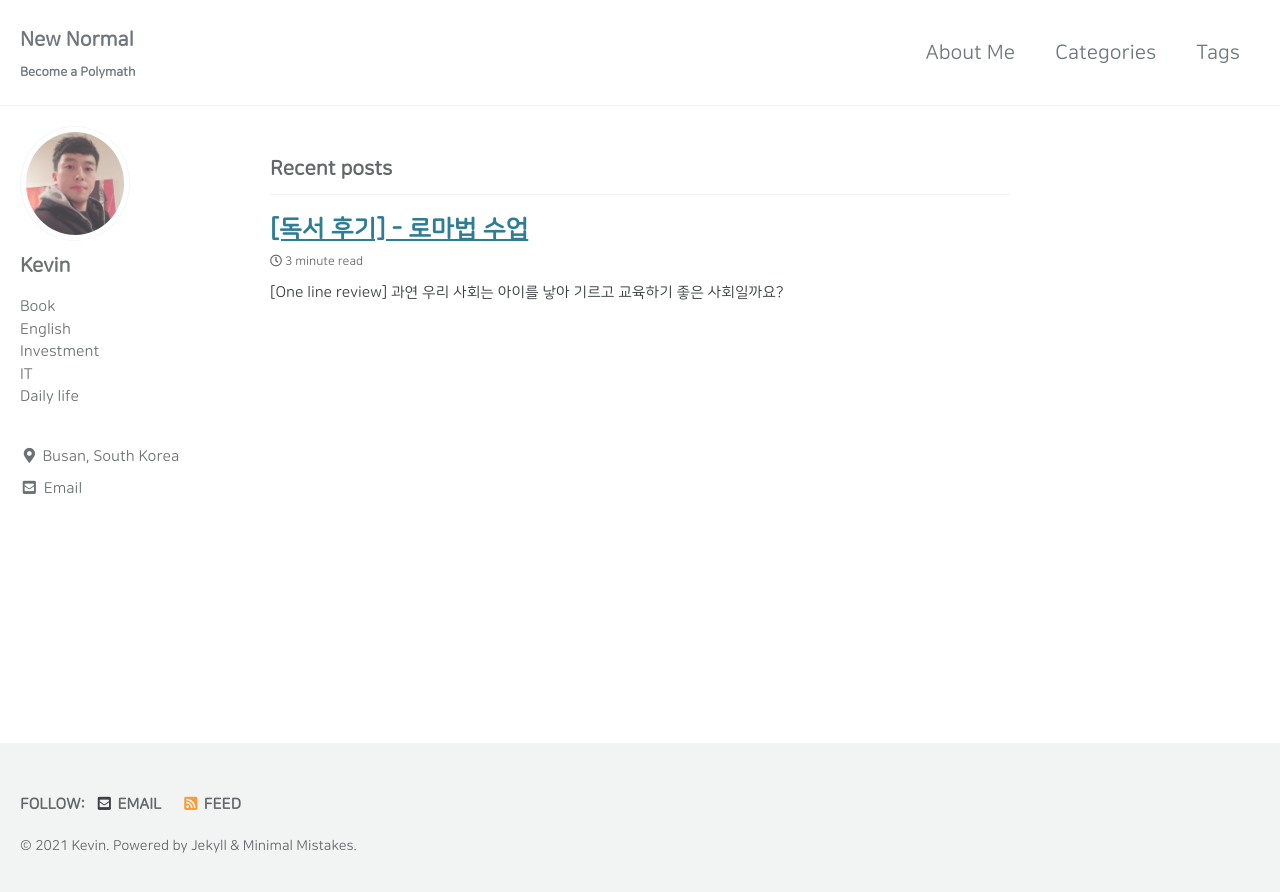
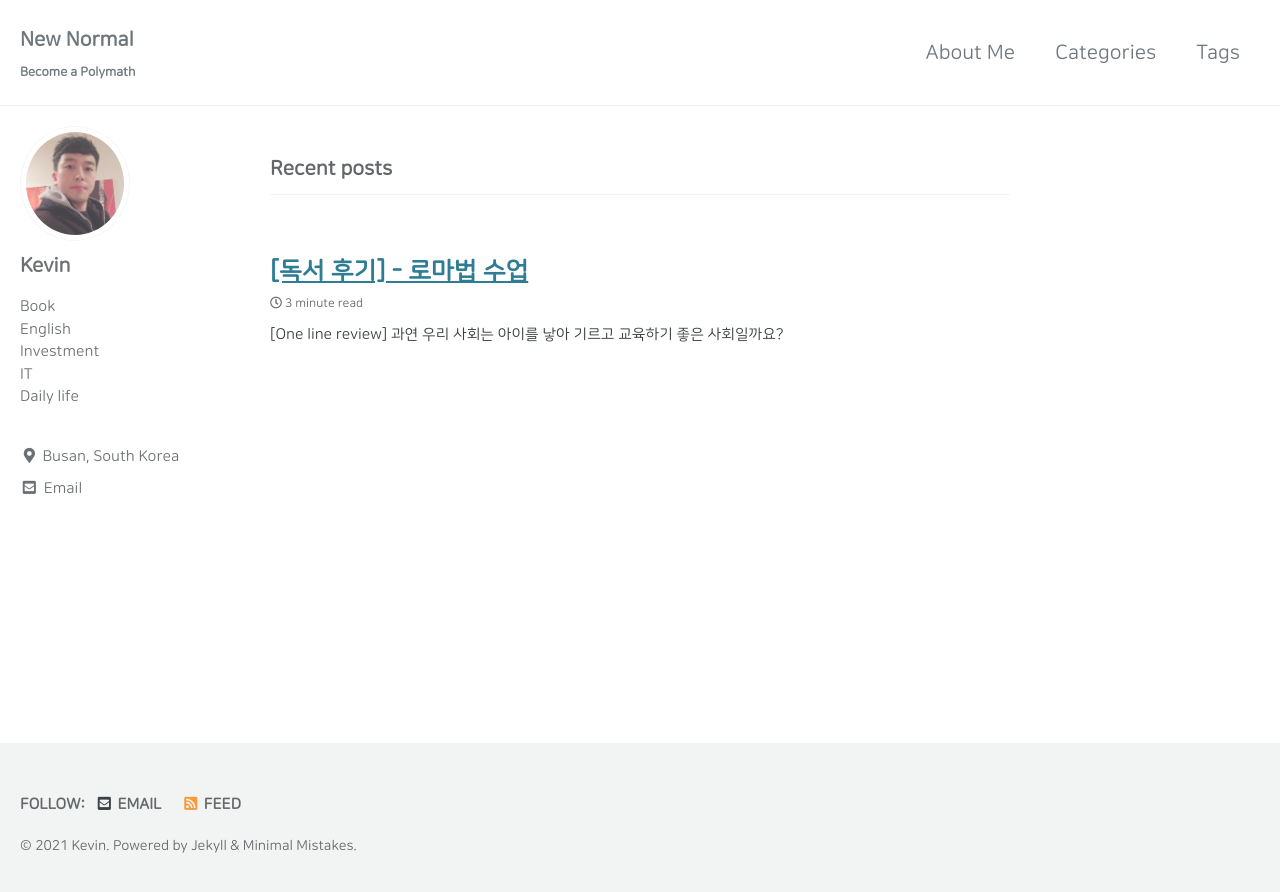
Before and after one commit to letsgokevin/readyfornewnormal.github.io, a Jekyll site: the page built from index.html, in a window 1280 px wide. Shown: the top 892 px of the page. Built offline with Jekyll 4.4.1, drawn with Linux system fonts in a browser that asks for light colours; cached includes are drawn as plain includes; the list of posts is cut into pages by our own code.

Commit message:
Update _base.scss

```diff
--- a/_sass/minimal-mistakes/_base.scss
+++ b/_sass/minimal-mistakes/_base.scss
@@ -34,15 +34,16 @@ h6 {
 }
 
 h1 {
-  margin-top: 0;
   font-size: $h-size-1;
 }
 
 h2 {
+  margin-top: 2.5em;
   font-size: $h-size-2;
 }
 
 h3 {
+  margin-top: 2.5em;
   font-size: $h-size-3;
 }
 
```
